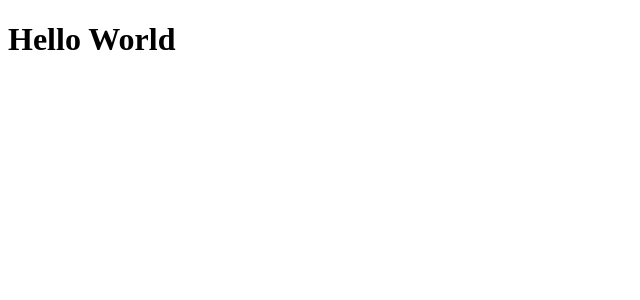
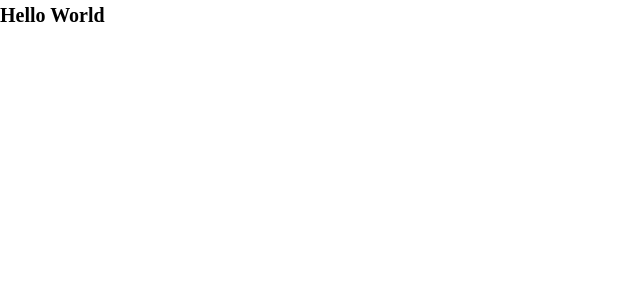
Before and after one commit to kherma/school-23-backend-workshop, a React (Create React App) app: page / in a window 1280 px wide. Shown: the top 300 px of the page, without its empty margins (0-640 px from the left). Built offline with nearby package versions, Linux system fonts and the light colour scheme.

Commit message:
Initial styles update

```diff
--- a/src/index.js
+++ b/src/index.js
@@ -1,6 +1,7 @@
 import React from "react";
 import ReactDOM from "react-dom";
 import App from "./App";
+import "./styles/global.scss";
 
 ReactDOM.render(
   <React.StrictMode>
--- /dev/null
+++ b/src/styles/global.scss
@@ -0,0 +1,23 @@
+@import "./settings.scss";
+@import "./typography.scss";
+
+*,
+*::before,
+*::after {
+  margin: 0;
+  padding: 0;
+  box-sizing: inherit;
+}
+
+html {
+  height: 100%;
+  overflow: hidden;
+  font-size: 62.5%;
+  line-height: 1.5;
+}
+
+body {
+  height: 100%;
+  overflow: auto;
+  box-sizing: border-box;
+}
```
Also changed, not shown: src/redux/globalRedux.js (added), src/redux/store.js (added), src/styles/mixins.scss (added), src/styles/settings.scss (added), src/styles/typography.scss (added).
